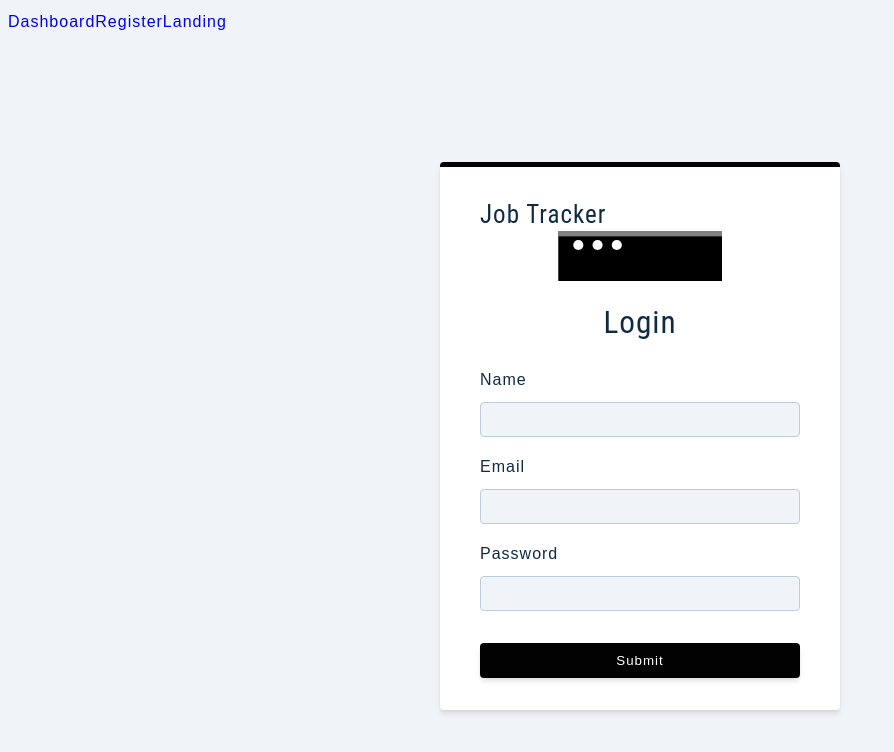
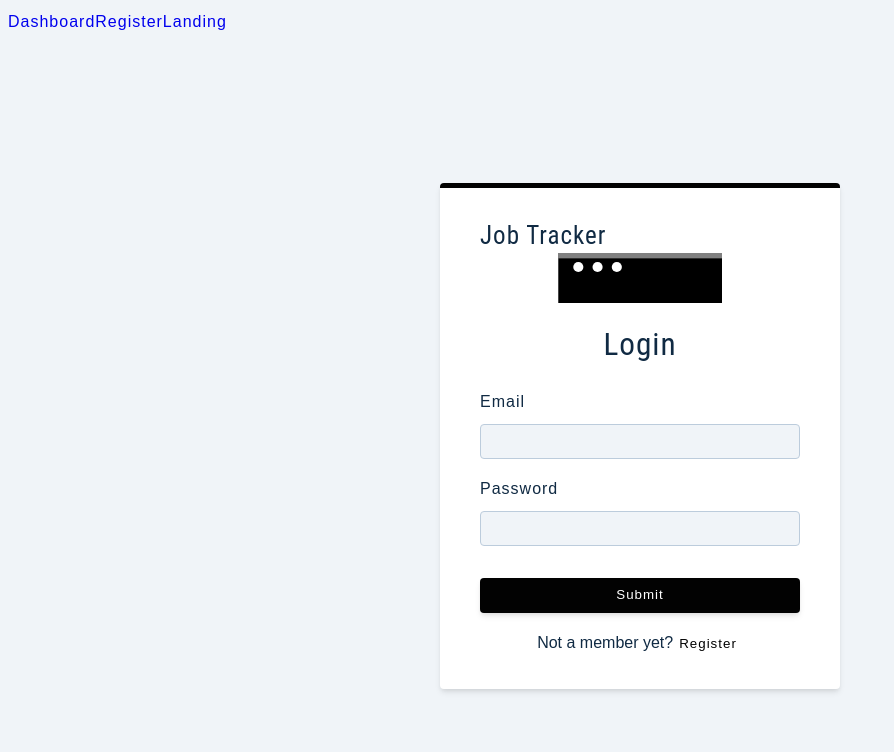
Before and after one commit to Vanillajaviscript/job-tracker, a React (Create React App) app: page /register in a window 1280 px wide. Shown: the top 752 px of the page, without its empty margins (0-894 px from the left). Built offline with nearby package versions, Linux system fonts and the light colour scheme.

Commit message:
Adds state management tool

```diff
--- a/src/pages/Register.jsx
+++ b/src/pages/Register.jsx
@@ -11,8 +11,11 @@
 }
 
 const Register = () => {
-  const [values, setValues] = useState(initialState)
+  const [values, setValues] = useState(initialState);
 
+const toggleMember = () => {
+  setValues({...values, isMember: !values.isMember})
+}
   const handleChange = (e) => {
     console.log(e.target)
   }
@@ -24,15 +27,16 @@
     <Wrapper className="full-page">
       <form className="form" onSubmit={onSubmit}>
         <Logo/>
-        <h3>Login</h3>
+        <h3>{values.isMember ? "Login" : "Register"}</h3>
         {values.showAlert && <Alert />}
-        <FormRow
+        {!values.isMember && (
+          <FormRow
           type="text"
           name="name"
           value={values.name}
           handleChange={handleChange}
         />
-
+        ) }
         <FormRow
           type="email"
           name="email"
@@ -51,6 +55,12 @@
           className="btn btn-block">
           Submit
         </button>
+        <p>
+          {values.isMember ? "Not a member yet?" : "Already a member?"}
+          <button type="button" onClick={toggleMember} className="member-btn">
+            {values.isMember ? "Register" : "Login"}
+          </button>
+        </p>
       </form>
     </Wrapper>
   )
```
Also changed, not shown: src/context/actions.js (added), src/context/appContext.js (added), src/context/reducer.js (added).
